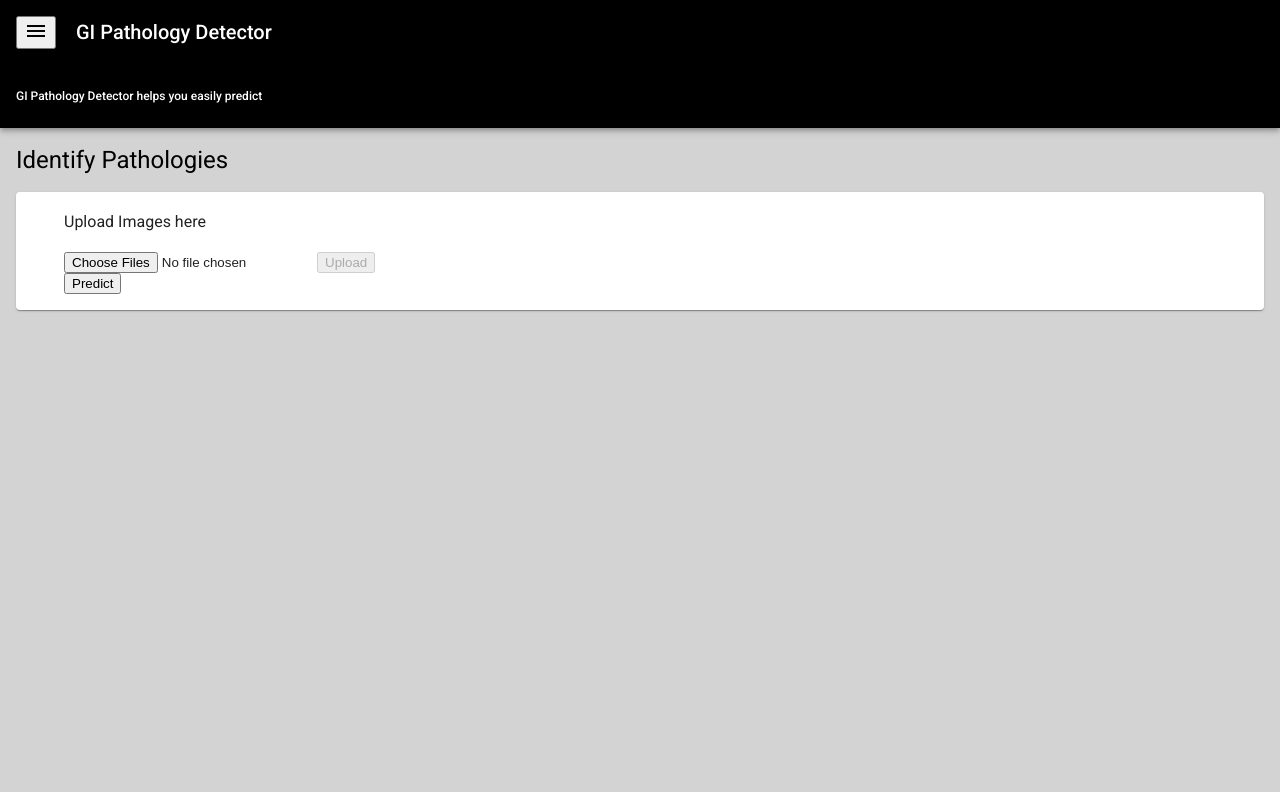
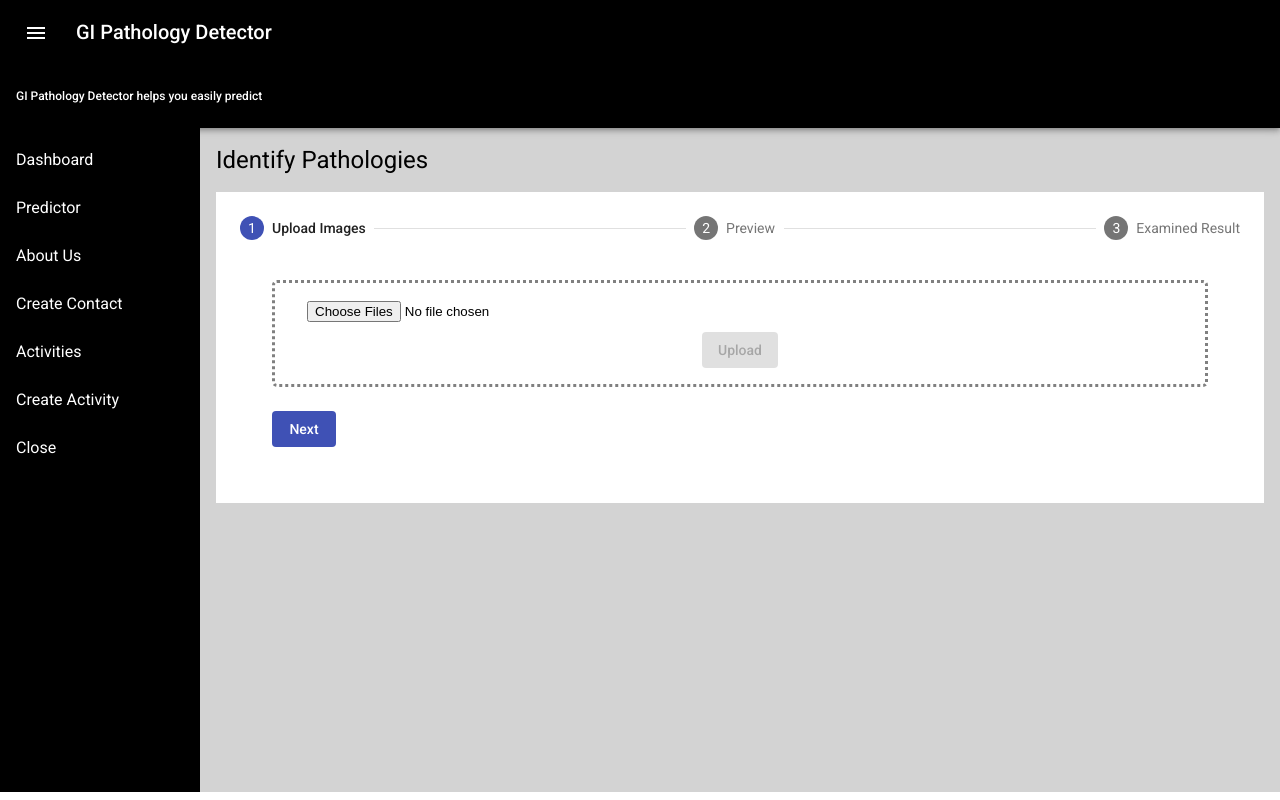
Before and after one commit to dinisurunisal/GI_Tract_Patholgy_Detector, an Angular app: page /predictor in a window 1280 px wide. Built offline with nearby package versions, Linux system fonts and the light colour scheme.

Commit message:
input files customized

```diff
--- a/angular.json
+++ b/angular.json
@@ -66,7 +66,8 @@
         "serve": {
           "builder": "@angular-devkit/build-angular:dev-server",
           "options": {
-            "browserTarget": "gi-tract-pathology-detection:build"
+            "browserTarget": "gi-tract-pathology-detection:build",
+            "proxyConfig": "src/proxy.conf.json"
           },
           "configurations": {
             "production": {
--- a/src/app/app.component.html
+++ b/src/app/app.component.html
@@ -22,7 +22,7 @@
 </mat-toolbar>
 
 <mat-sidenav-container style="background-color:lightgray; color: black;">
-  <mat-sidenav #sidenav mode="side" style="background-color:black;">
+  <mat-sidenav #sidenav mode="side" opened="true" style="background-color:black;">
     <mat-nav-list >
 
       <a mat-list-item [routerLink]="'/dashboard'"> Dashboard </a>
--- a/src/app/app.module.ts
+++ b/src/app/app.module.ts
@@ -16,6 +16,8 @@ import { MatCardModule } from '@angular/material/card';
 import { MatProgressBarModule } from '@angular/material/progress-bar';
 import { PredictorComponent } from './predictor/predictor.component';
 import { FlexLayoutModule } from '@angular/flex-layout';
+import { MatStepperModule } from '@angular/material/stepper';
+import { MatButtonModule } from '@angular/material/button';
 
 @NgModule({
   declarations: [
@@ -35,6 +37,8 @@ import { FlexLayoutModule } from '@angular/flex-layout';
     MatIconModule,
     MatListModule,
     MatCardModule,
+    MatStepperModule,
+    MatButtonModule,
     MatProgressBarModule,
     FlexLayoutModule
   ],
--- a/src/app/predictor/predictor.component.html
+++ b/src/app/predictor/predictor.component.html
@@ -2,7 +2,86 @@
   <div>
     <h1>Identify Pathologies</h1>
   </div>
-  <mat-card class="card">
+
+  <mat-horizontal-stepper linear #stepper>
+    <mat-step state="phone">
+      <ng-template matStepLabel>Upload Images</ng-template>
+
+      <div class="grid-container">
+
+        <div class="dotted-box">
+          <div>
+            <label>
+              <input type="file" class="file-input" multiple (change)="onFileSelect($event)" accept="image/png, image/jpeg" style="margin-top: 10px; margin-bottom: 10px;">
+            </label>
+          </div>
+
+          <div style="text-align: center;">
+            <button mat-raised-button color="warn" [disabled]="!enableUpload" (click)="uploadFiles()">
+              Upload
+            </button>
+          </div>
+
+        </div>
+
+        <div class="files-list">
+          <div *ngFor="let progressInfo of uploadProgress" class="progress" class="single-file">
+            <img src="assets/folder.png" width="45px" alt="file" style="margin-right: 0.5rem;">
+            <div class="info">
+              <span>{{ progressInfo.fileName }}</span>
+              <mat-progress-bar class="progress-bar" mode="determinate" [value]="progressInfo.value">
+              </mat-progress-bar>
+              {{ progressInfo.value }}%
+            </div>
+          </div>
+        </div>
+
+        <div>
+          <button mat-flat-button color="primary" (click)="onFirstStepDone()">Next</button>
+        </div>
+      </div>
+
+    </mat-step>
+    <mat-step label="Preview">
+
+      <div class="grid-container">
+        <div fxLayout>
+          <div *ngFor="let image of uploadedImages">
+
+            <mat-card class="example-card">
+              <mat-card-header>
+                <mat-card-title class="break"></mat-card-title>
+              </mat-card-header>
+              <img mat-card-image [src]="image.src" alt="Image Shadow">
+              <mat-card-content>
+                <p class="break">Name : {{image.name}}</p>
+                <p class="break">Type : {{image.type}}</p>
+                <p class="break">Size : {{image.size}}</p>
+              </mat-card-content>
+            </mat-card>
+
+          </div>
+        </div>
+
+        <div>
+          <button mat-flat-button color="primary" matStepperPrevious>Back</button>
+          <button mat-flat-button color="primary" matStepperNext (click)="onPredictClick()">Examine</button>
+        </div>
+
+      </div>
+
+    </mat-step>
+    <mat-step>
+      <ng-template matStepLabel>Examined Result</ng-template>
+      <p>You are now done.</p>
+      <div>
+        <button mat-flat-button color="primary" matStepperPrevious>Back</button>
+        <button mat-flat-button color="primary" (click)="stepper.reset()">Reset</button>
+      </div>
+    </mat-step>
+  </mat-horizontal-stepper>
+
+  <!-- <mat-card class="card">
     <div class="grid-container">
       <div>
         <h3>Upload Images here</h3>
@@ -30,7 +109,7 @@
       </button>
 
     </div>
-  </mat-card>
+  </mat-card> -->
 
   <!-- <mat-card class="card">
     <div class="grid-container">
@@ -43,7 +122,7 @@
     </div>
   </mat-card> -->
 
-  <mat-card class="card" *ngIf="imageisloaded">
+  <!-- <mat-card class="card" *ngIf="imageisloaded">
     <div class="grid-container">
       <div class="card-header">List of Images</div>
       <div fxLayout>
@@ -65,6 +144,6 @@
       </div>
 
     </div>
-  </mat-card>
+  </mat-card> -->
 
 </section>
--- a/src/app/predictor/predictor.component.scss
+++ b/src/app/predictor/predictor.component.scss
@@ -5,3 +5,43 @@
 .break {
   word-break: break-all;
 }
+
+.mat-stepper-horizontal {
+  margin-top: 8px;
+}
+
+::ng-deep .mat-horizontal-stepper-header{
+  pointer-events: none !important;
+}
+
+.dotted-box {
+  border-style: dotted;
+  border-radius: 5px;
+  border-color: gray;
+  padding-right: 2rem;
+  padding-left: 2rem;
+  padding-top: 0.5rem;
+  padding-bottom: 1rem;
+}
+
+.files-list {
+  margin-top: 1.5rem;
+
+  .single-file {
+    border-style: dotted;
+    border-radius: 5px;
+    border-color: gray;
+    padding-right: 2rem;
+    padding-left: 2rem;
+    padding-top: 0.5rem;
+    padding-bottom: 0.5rem;
+    margin-bottom: 1rem;
+    display: flex;
+    justify-content: space-between;
+    align-items: center;
+  }
+
+  .info {
+    width: 100%
+  }
+}
--- a/src/app/predictor/predictor.component.ts
+++ b/src/app/predictor/predictor.component.ts
@@ -1,5 +1,6 @@
 import { HttpClient, HttpEventType, HttpResponse } from '@angular/common/http';
-import { Component, OnInit } from '@angular/core';
+import { Component, OnInit, ViewChild } from '@angular/core';
+import { MatHorizontalStepper } from '@angular/material/stepper';
 import { Observable} from 'rxjs';
 import { FileUploadService } from '../services/file-upload.service';
 
@@ -10,13 +11,15 @@ import { FileUploadService } from '../services/file-upload.service';
 })
 export class PredictorComponent implements OnInit {
 
+  @ViewChild('stepper') stepper: MatHorizontalStepper;
+
   imageSrc: string;
   selectedImages: FileList;
+  enableUpload = false;
   uploadedImages = Array<any>();
   uploadProgress = [];
-  message = '';
+  fileUploadList = [];
   fileDetails: Observable<any>;
-  imageisloaded = false;
 
   constructor(
     private http: HttpClient,
@@ -28,13 +31,15 @@ export class PredictorComponent implements OnInit {
 
   onFileSelect(event): void {
     this.uploadProgress = [];
+    this.uploadedImages = [];
+    this.fileUploadList = [];
     this.selectedImages = null;
     this.selectedImages = event.target.files;
-    this.uploadedImages = [];
+    this.enableUpload = true;
   }
 
   uploadFiles() {
-    this.message = '';
+
     for (let i = 0; i < this.selectedImages.length; i++) {
       this.upload(i, this.selectedImages[i]);
 
@@ -50,11 +55,14 @@ export class PredictorComponent implements OnInit {
         }
         this.uploadedImages.push(dataToBeSubmitted)
       }
+
+      this.enableUpload = false;
     }
   }
 
   upload(idx, file) {
     this.uploadProgress[idx] = { value: 0, fileName: file.name };
+    this.fileUploadList[idx] = { fileName: file.name, message: '', validity: false };
 
     console.log ('Name: ' + file.name + "\n" +
     'Type: ' + file.type + "\n" +
@@ -65,20 +73,32 @@ export class PredictorComponent implements OnInit {
         if (event.type === HttpEventType.UploadProgress) {
           this.uploadProgress[idx].value = Math.round(100 * event.loaded / event.total);
         } else if (event instanceof HttpResponse) {
-          this.message = event.body.message;
-          this.fileDetails = this.uploadService.getUploadedFiles();
+          this.fileUploadList[idx].message = event.body.message;
+          this.fileUploadList[idx].validity = event.body.valid;
+          // this.fileDetails = this.uploadService.getUploadedFiles();
         }
-      },
-      err => {
-        this.uploadProgress[idx].value = 0;
-        this.message = 'Could not upload the file:' + file.name;
-      });
+      }
+    );
+  }
 
-    this.imageisloaded = true;
+  onFirstStepDone() {
+    if (this.fileUploadList.length !== 0){
+      this.stepper.next();
+    }
   }
 
   onPredictClick() {
+    for (let i = 0; i < this.selectedImages.length; i++) {
 
+      this.uploadService.predict(this.selectedImages[i]).subscribe(
+        event => {
+          if (event instanceof HttpResponse) {
+            console.log(event.body.prediction)
+          } else if (event instanceof HttpResponse) {
+          }
+        }
+      );
+    }
   }
 
 }
--- a/src/app/services/file-upload.service.ts
+++ b/src/app/services/file-upload.service.ts
@@ -6,14 +6,24 @@ import { Observable } from 'rxjs';
 })
 
 export class FileUploadService {
-  private baseUrl = 'http://localhost:3000';
+  private baseUrl = 'http://localhost:5000';
 
   constructor(private http: HttpClient) { }
 
   upload(file: File): Observable<HttpEvent<any>> {
     const formData: FormData = new FormData();
     formData.append('file', file);
-    const req = new HttpRequest('POST', `${this.baseUrl}/api/upload`, formData, {
+    const req = new HttpRequest('POST', `${this.baseUrl}/upload`, formData, {
+      reportProgress: true,
+      responseType: 'json'
+    });
+    return this.http.request(req);
+  }
+
+  predict(file: File): Observable<HttpEvent<any>> {
+    const formData: FormData = new FormData();
+    formData.append('file', file);
+    const req = new HttpRequest('POST', `${this.baseUrl}/predict`, formData, {
       reportProgress: true,
       responseType: 'json'
     });
```
Also changed, not shown: src/proxy.conf.json (added, +7 -0 lines), src/assets/folder.png (added).
